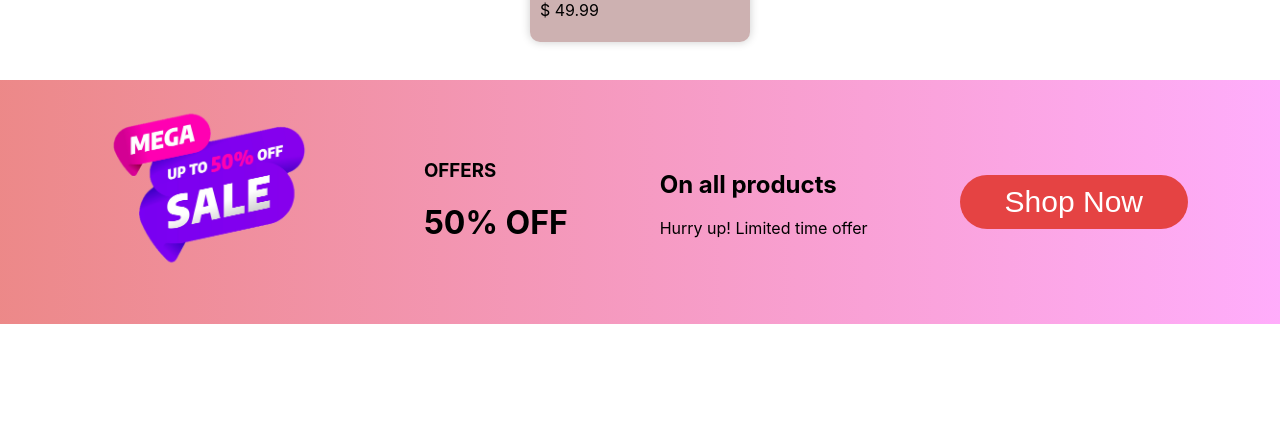
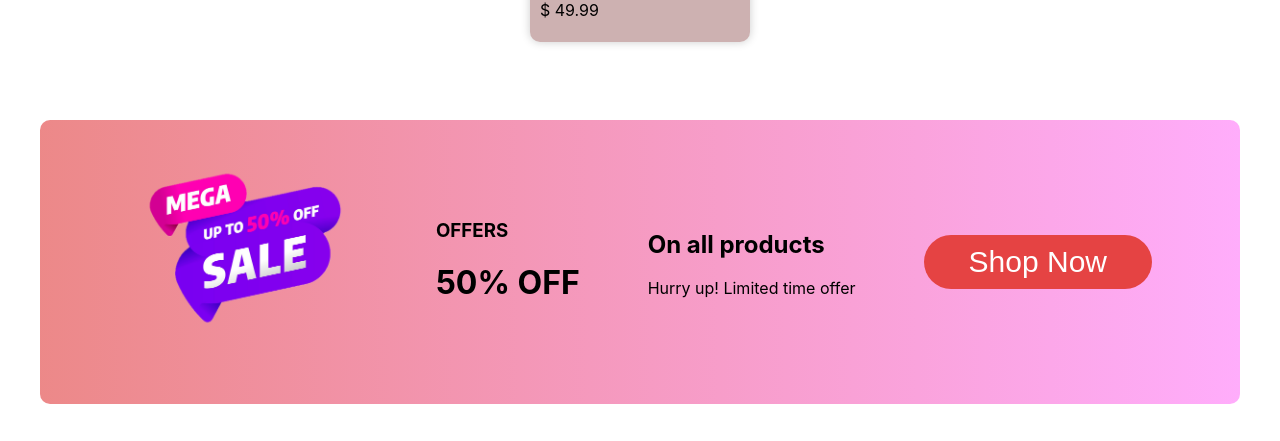
Before and after one commit to andreas8151/examination-fullstack, a React (Create React App) app in the folder frontend/: page / in a window 1280 px wide. Shown: the part 1422-1863 px from the top of the page. Before the commit the page ends 1746 px from the top, so only its background shows below. Built offline with nearby package versions, Linux system fonts and the light colour scheme.

Commit message:
updated style

```diff
--- a/frontend/src/Components/Offers/offers.css
+++ b/frontend/src/Components/Offers/offers.css
@@ -10,6 +10,9 @@
   align-items: center;
   justify-content: center;
   justify-content: space-evenly;
+  padding: 20px;
+  margin: 40px;
+  border-radius: 10px;
 }
 
 .offers img {
```
